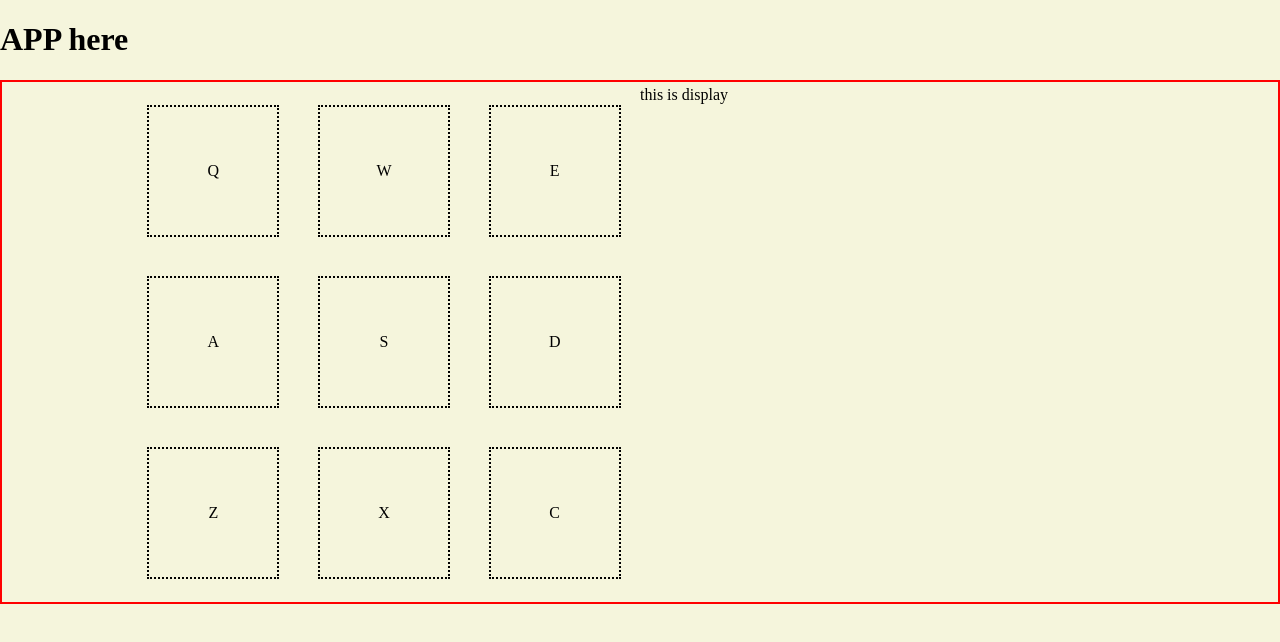
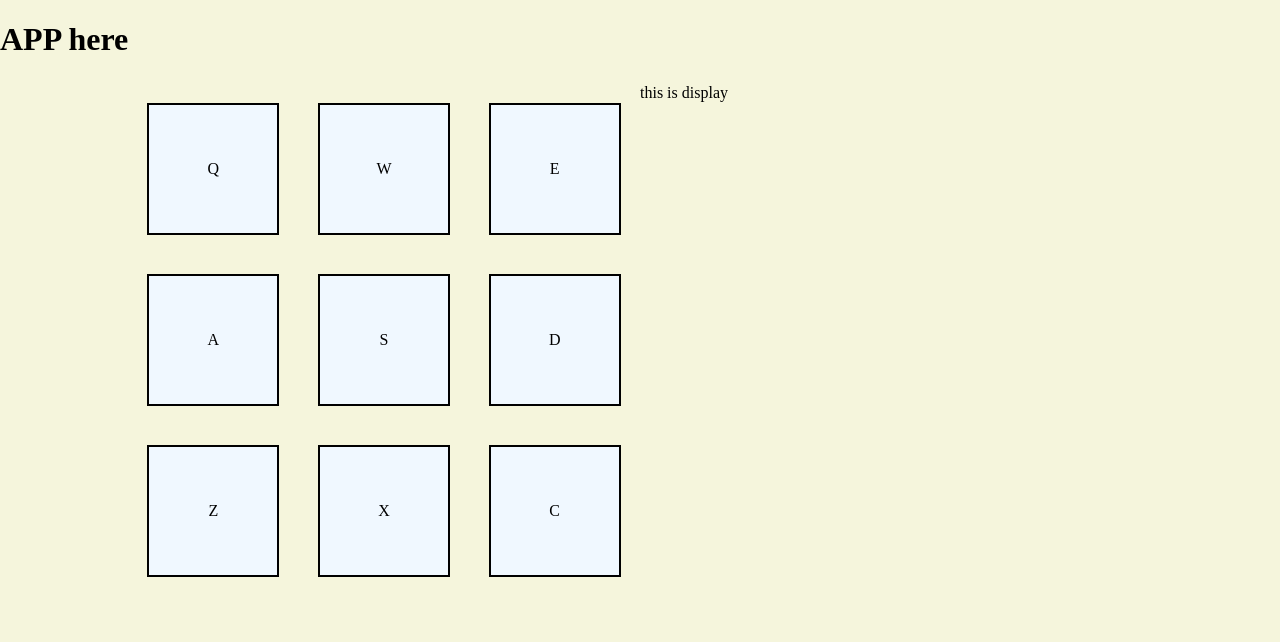
Before and after one commit to markoter/drum_machine, a React (Create React App) app: page / in a window 1280 px wide. Shown: the top 642 px of the page. Built offline with nearby package versions, Linux system fonts and the light colour scheme.

Commit message:
make styling good for developing

```diff
--- a/src/index.css
+++ b/src/index.css
@@ -10,7 +10,6 @@ body {
 }
 
 #drum-machine {
-  border: 2px solid red;
   padding: 4px;
   display: flex;
   justify-content: center;
@@ -26,7 +25,8 @@ body {
   justify-items: center;
 }
 #drum-machine #pads-grid .drum-pad {
-  border: 2px dotted var(--main-color);
+  border: 2px solid var(--main-color);
+  background-color: aliceblue;
   height: 10vw;
   width: 10vw;
   display: flex;
--- a/src/index.scss
+++ b/src/index.scss
@@ -11,7 +11,7 @@ body {
 }
 
 #drum-machine {
-    border: 2px solid red;
+    //border: 2px solid red;
     padding: 4px;
     display: flex;
     justify-content: center;
@@ -29,7 +29,8 @@ body {
         justify-items: center;
 
         .drum-pad {
-            border: 2px dotted var(--main-color);
+            border: 2px solid var(--main-color);
+            background-color: aliceblue;
             height: 10vw;
             width: 10vw;
             display: flex;
```
Also changed, not shown: 1 other file (tests, documents, lock files or other folders).
